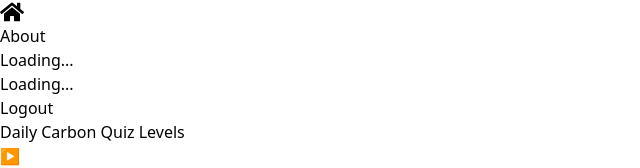
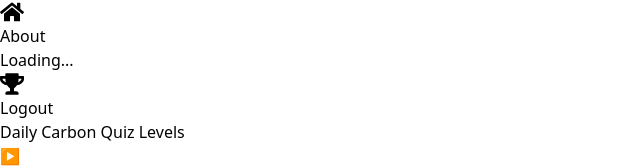
Before and after one commit to sugarcane1001/FootPrint-Mayhem, a React (Vite) app in the folder FrontEnd/: page /quiz-levels in a window 1280 px wide. Shown: the part 324-492 px from the top of the page, without its empty margins (0-640 px from the left). Built offline with nearby package versions, Linux system fonts and the light colour scheme.

Commit message:
added badges

```diff
--- a/FrontEnd/src/components/DashboardHeader.jsx
+++ b/FrontEnd/src/components/DashboardHeader.jsx
@@ -1,13 +1,12 @@
 import React, { useEffect, useState } from 'react';
-import { FaHome } from 'react-icons/fa'; // Correct import from Font Awesome
+import { FaHome, FaBicycle, FaLeaf, FaCarrot, FaTrophy } from 'react-icons/fa'; // Import necessary icons
 import { auth } from '../firebase'; // Ensure paths to firebase are correct
 import axios from 'axios'; // Import axios for API calls
 import { Link } from 'react-router-dom';
 
 const DashboardHeader = ({ handleLogout }) => {
     const [username, setUsername] = useState('');
-    const [currentUserBadge, setCurrentUserBadge] = useState('');
-
+    const [currentUserBadge, setCurrentUserBadge] = useState(''); // Stores the badge level ('gold', 'silver', etc.)
 
     useEffect(() => {
         const fetchUsername = async () => {
@@ -21,13 +20,10 @@ const DashboardHeader = ({ handleLogout }) => {
 
                     // Find the current user in the leaderboard data
                     const currentUser = data.find(userData => userData.id === user.uid);
-                    console.log(currentUser.badges);
-
-                    const currentUserBadge = currentUser.badges;
 
                     if (currentUser) {
                         setUsername(currentUser.username); // Set username if found
-                        setCurrentUserBadge(currentUser.badges)
+                        setCurrentUserBadge(currentUser.badges); // Set the badge level (gold, silver, etc.)
                     } else {
                         console.log('Current user not found in leaderboard');
                     }
@@ -42,6 +38,20 @@ const DashboardHeader = ({ handleLogout }) => {
 
         fetchUsername();
     }, []);
+
+    // Function to render the badge icon based on the current badge level
+    const renderBadgeIcon = () => {
+        switch (currentUserBadge.toLowerCase()) {
+            case 'gold':
+                return <FaCarrot size={24} className="text-gold" />; // Display carrot icon for gold badge
+            case 'silver':
+                return <FaLeaf size={24} className="text-silver" />; // Display leaf icon for silver badge
+            case 'bronze':
+                return <FaBicycle size={24} className="text-bronze" />; // Display bicycle icon for bronze badge
+            default:
+                return <FaTrophy size={24} className="text-gray-500" />; // Default trophy icon if no badge or unrecognized badge
+        }
+    };
 
     return (
         <header className="flex items-center justify-around bg-white p-4 shadow-lg">
@@ -63,7 +73,9 @@ const DashboardHeader = ({ handleLogout }) => {
             </div>
             <div className='flex items-center justify-between'>
                 <p className='mr-3'>{username || 'Loading...'}</p> {/* Show 'Loading...' if username is not set */}
-                <p>{currentUserBadge || 'Loading...'}</p>
+
+                {/* Render the badge icon */}
+                <div>{renderBadgeIcon()}</div>
             </div>
             <button onClick={handleLogout} className="ml-4 bg-red-600 text-white p-2 rounded">Logout</button>
         </header>
```
